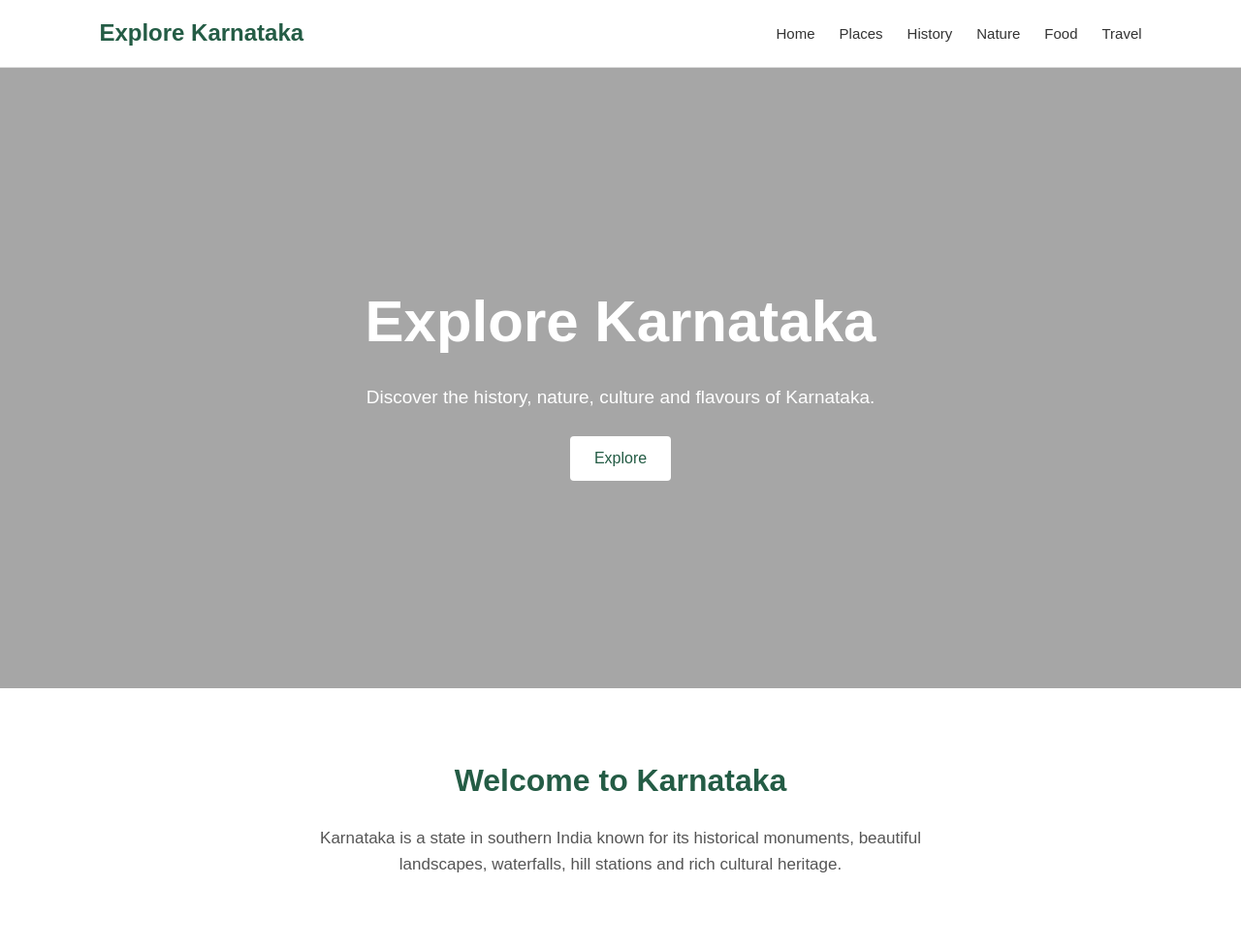
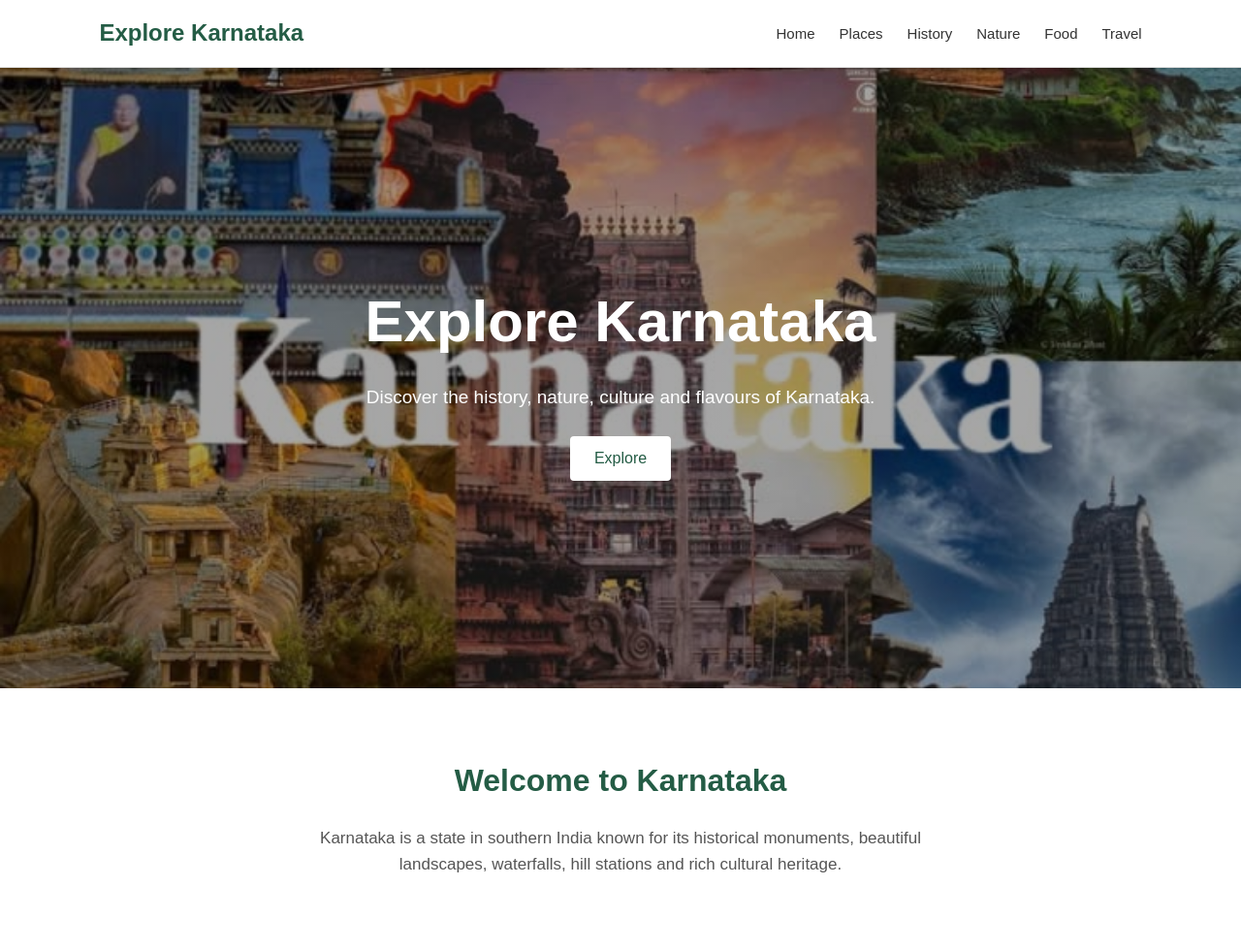
Before and after one commit to sushant-222/explore-karnataka, a plain HTML site: page p4.html in a window 1280 px wide. Shown: the top 979 px of the page at 97% size. Drawn offline with Linux system fonts and the light colour scheme.

Commit message:
Fix Karnataka hero image

```diff
--- a/style.css
+++ b/style.css
@@ -74,7 +74,7 @@ nav a:hover {
             rgba(0, 0, 0, 0.35),
             rgba(0, 0, 0, 0.35)
         ),
-        url("images/karnataka.jpg");
+        url("karnataka.jpeg");
 
     background-size: cover;
     background-position: center;
```
